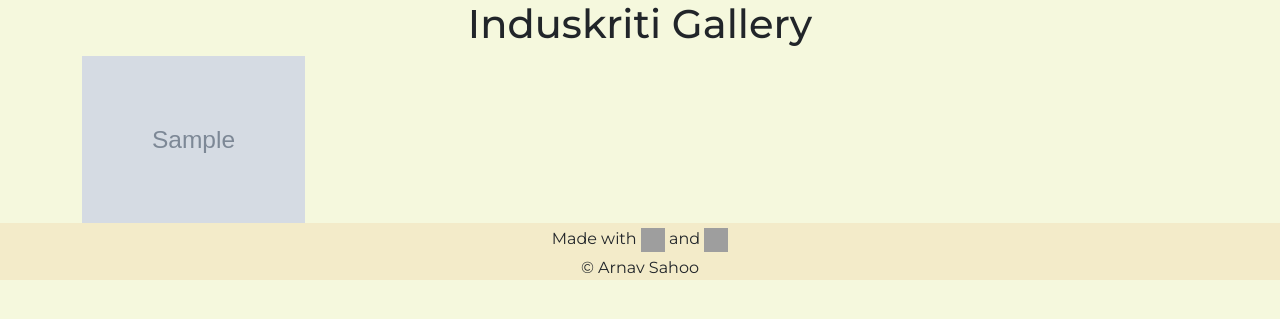
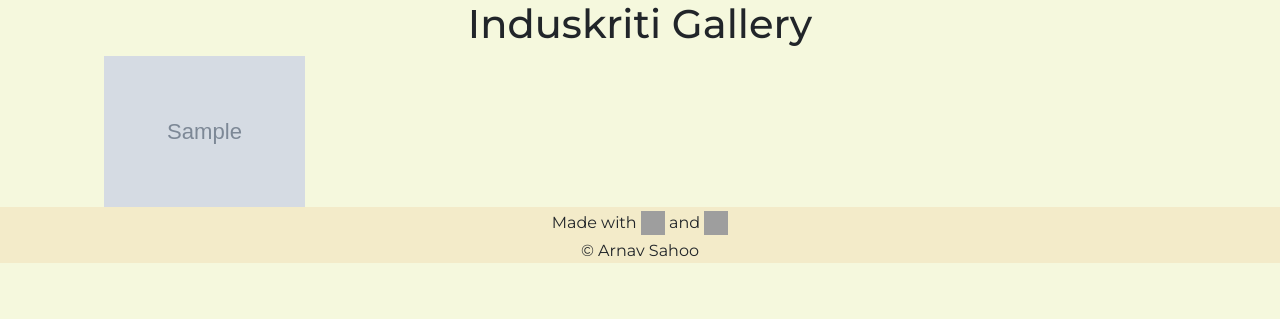
Before and after one commit to darthTh0t/induskriti, a Flask app: template app/blueprints/gallery/templates/gallery.html in a window 1280 px wide. Shown: the part 76-395 px from the top of the page. Run offline with Flask 3, Linux system fonts and the light colour scheme; the template is opened without the code that fills it: most values are stand-ins (such as "Sample title", 1, 10 or a date in 2020); grey boxes marked "Sample" are stand-in pictures; grey boxes are pictures that could not be loaded.

Commit message:
sent firebase_image_urls to template

```diff
--- a/app/blueprints/gallery/static/css/style.css
+++ b/app/blueprints/gallery/static/css/style.css
@@ -6,3 +6,14 @@
   font-size: 2rem;
   font-family: "Montserrat", sans-serif;
 }
+
+.resized-img{
+  width:18%;
+  height:auto;
+  margin: auto 2%;
+}
+
+.resized-img:hover{
+  transform: scale(1.25);
+  cursor: pointer;
+}
--- a/app/blueprints/gallery/templates/gallery.html
+++ b/app/blueprints/gallery/templates/gallery.html
@@ -12,13 +12,9 @@ Induskriti - Gallery
 
 {% block body %}
 <h1 class="text-center">Induskriti Gallery</h1>
-<div class="container-fluid container">
+<div class="container-fluid container" id="image-container">
     {% for image in image_urls %}
-        <img src="{{ image }}" alt="image" width="20%" height="20%">
+    <img src="{{ image }}" alt="image" class="resized-img">
     {% endfor %}
 </div>
-<script>
-    const imageUrls = `{{ image_urls|tojson }}`
-    console.log(JSON.parse(imageUrls))
-</script>
 {% endblock %}
```
Also changed, not shown: app/blueprints/gallery/__init__.py (+21 -0 lines), app/blueprints/gallery/static/js/gallery.js (deleted, +0 -22 lines).
